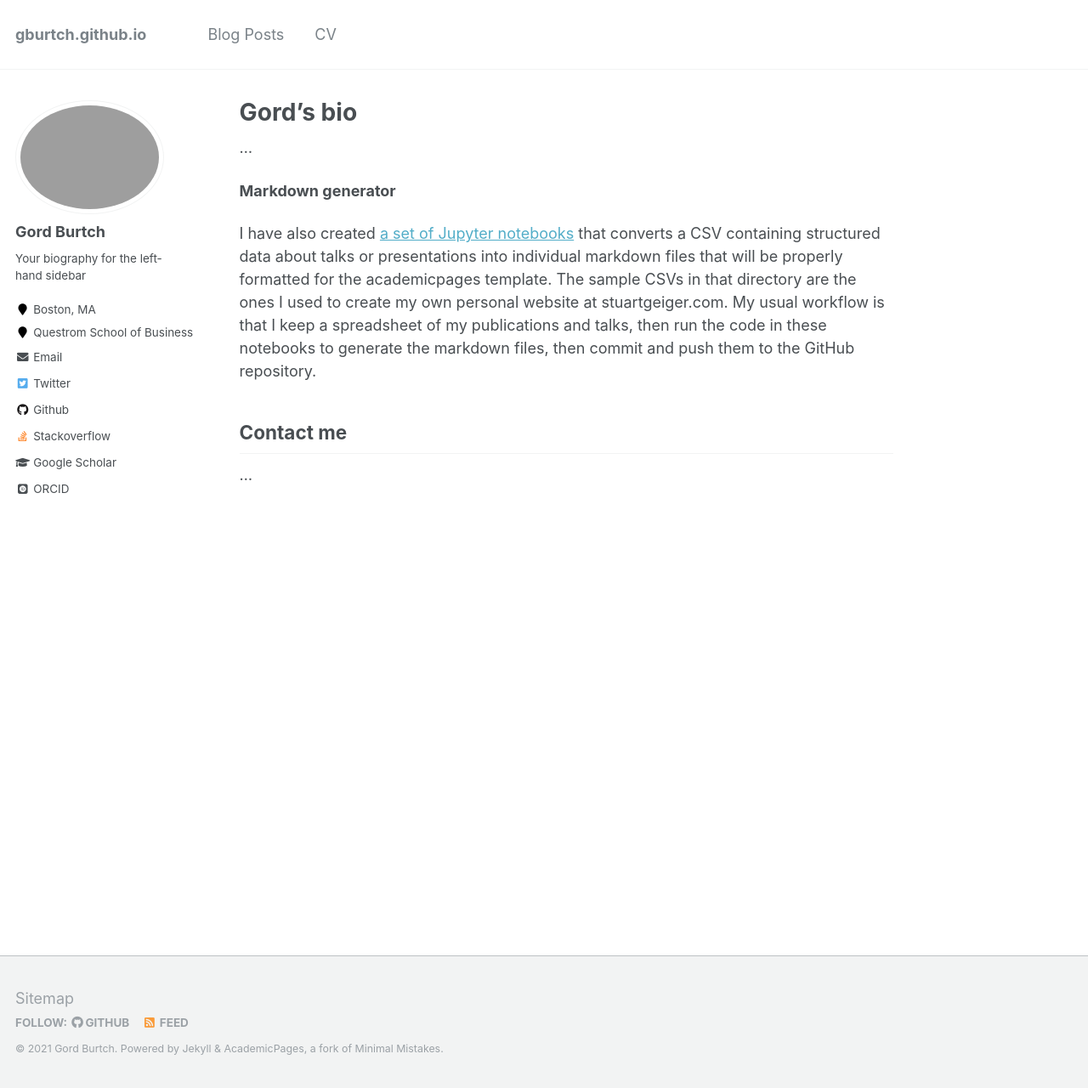
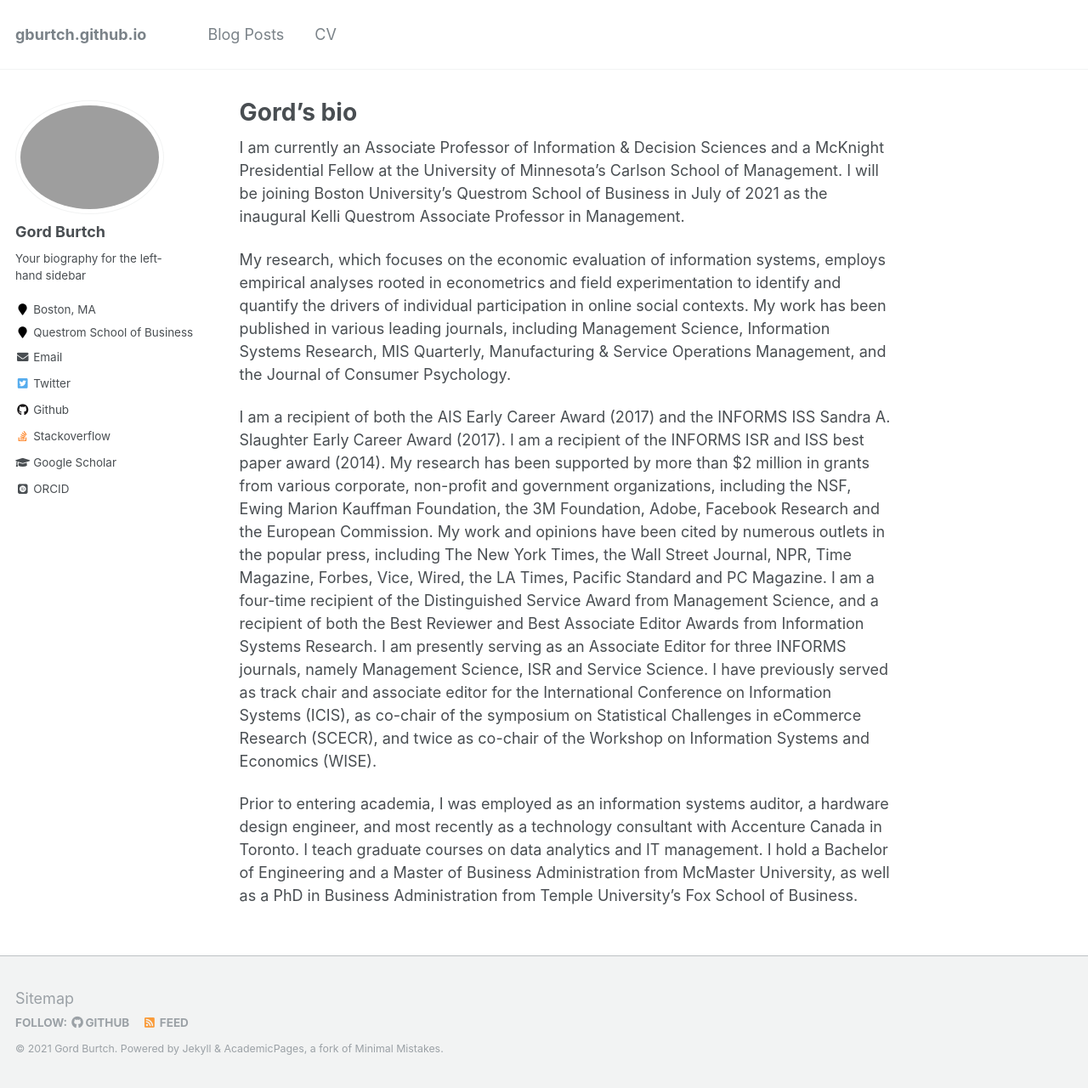
Before and after one commit to gburtch/gburtch.github.io, a Jekyll site: the page built from _pages/about.md, in a window 1280 px wide and 1280 px high. Shown: the whole window at 85% size. Built offline with Jekyll 4.4.1, drawn with Linux system fonts in a browser that asks for light colours; some web fonts are replaced.

Commit message:
Update about.md

```diff
--- a/_pages/about.md
+++ b/_pages/about.md
@@ -8,14 +8,10 @@
   - /about.html
 ---
 
-...
+I am currently an Associate Professor of Information & Decision Sciences and a McKnight Presidential Fellow at the University of Minnesota's Carlson School of Management. I will be joining Boston University's Questrom School of Business in July of 2021 as the inaugural Kelli Questrom Associate Professor in Management.
 
+My research, which focuses on the economic evaluation of information systems, employs empirical analyses rooted in econometrics and field experimentation to identify and quantify the drivers of individual participation in online social contexts. My work has been published in various leading journals, including Management Science, Information Systems Research, MIS Quarterly, Manufacturing & Service Operations Management, and the Journal of Consumer Psychology.
 
-**Markdown generator**
+I am a recipient of both the AIS Early Career Award (2017) and the INFORMS ISS Sandra A. Slaughter Early Career Award (2017). I am a recipient of the INFORMS ISR and ISS best paper award (2014). My research has been supported by more than $2 million in grants from various corporate, non-profit and government organizations, including the NSF, Ewing Marion Kauffman Foundation, the 3M Foundation, Adobe, Facebook Research and the European Commission. My work and opinions have been cited by numerous outlets in the popular press, including The New York Times, the Wall Street Journal, NPR, Time Magazine, Forbes, Vice, Wired, the LA Times, Pacific Standard and PC Magazine. I am a four-time recipient of the Distinguished Service Award from Management Science, and a recipient of both the Best Reviewer and Best Associate Editor Awards from Information Systems Research. I am presently serving as an Associate Editor for three INFORMS journals, namely Management Science, ISR and Service Science. I have previously served as track chair and associate editor for the International Conference on Information Systems (ICIS), as co-chair of the symposium on Statistical Challenges in eCommerce Research (SCECR), and twice as co-chair of the Workshop on Information Systems and Economics (WISE).
 
-I have also created [a set of Jupyter notebooks](https://github.com/academicpages/academicpages.github.io/tree/master/markdown_generator
-) that converts a CSV containing structured data about talks or presentations into individual markdown files that will be properly formatted for the academicpages template. The sample CSVs in that directory are the ones I used to create my own personal website at stuartgeiger.com. My usual workflow is that I keep a spreadsheet of my publications and talks, then run the code in these notebooks to generate the markdown files, then commit and push them to the GitHub repository.
-
-Contact me
-------
-...
+Prior to entering academia, I was employed as an information systems auditor, a hardware design engineer, and most recently as a technology consultant with Accenture Canada in Toronto. I teach graduate courses on data analytics and IT management. I hold a Bachelor of Engineering and a Master of Business Administration from McMaster University, as well as a PhD in Business Administration from Temple University's Fox School of Business.
```
